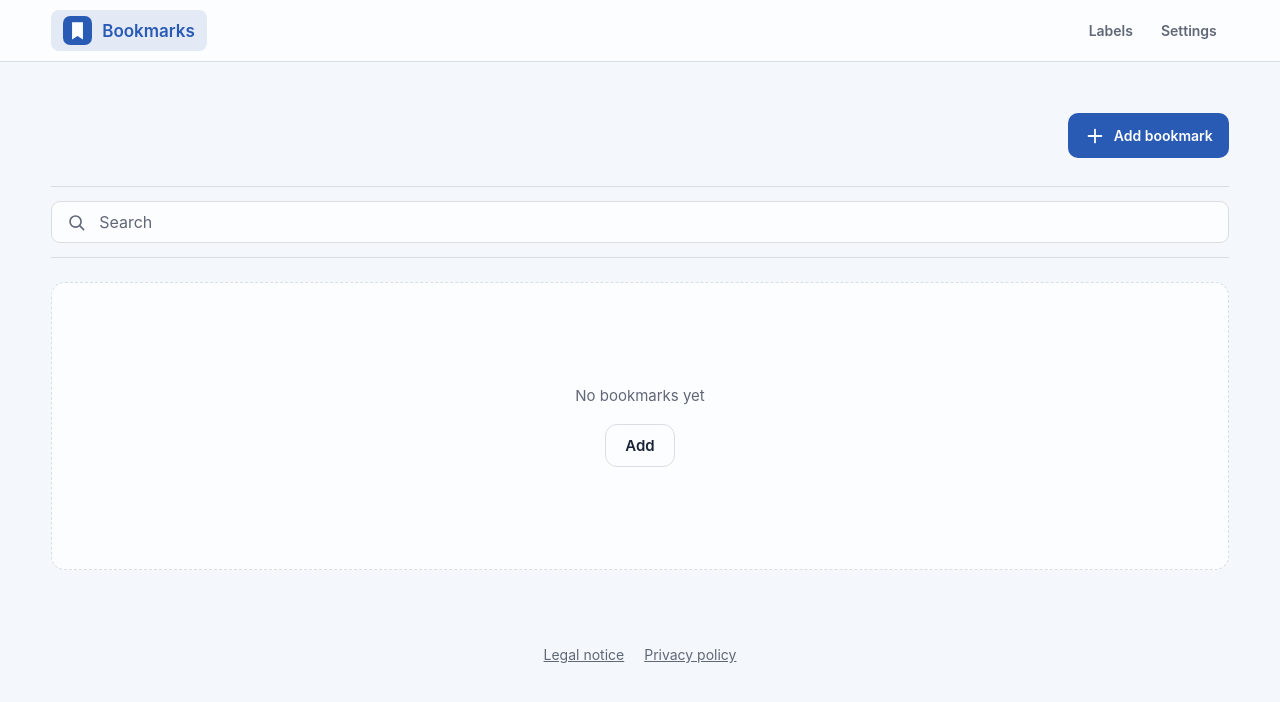
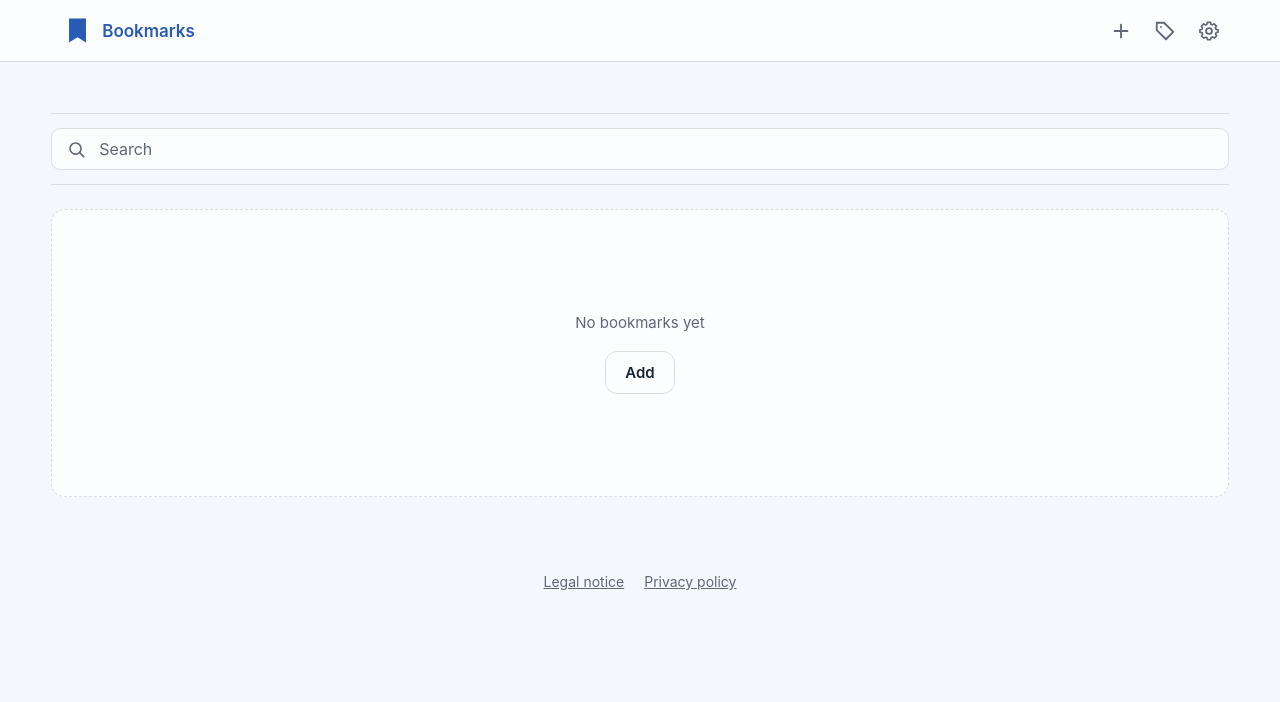
Before and after one commit to funkykay/bookmark-app, a website built with Vite: page index.html in a window 1280 px wide. Built offline with nearby package versions, Linux system fonts and the light colour scheme.

Commit message:
Use compact icon buttons in the desktop navigation

```diff
--- a/index.html
+++ b/index.html
@@ -13,11 +13,21 @@
   <nav id="desktopNav" class="desktop-nav" data-i18n-aria-label="navigation" hidden>
     <div class="desktop-nav-inner">
       <button type="button" data-view="bookmarks">
-        <svg class="app-mark" viewBox="0 0 32 32" aria-hidden="true"><rect width="32" height="32" rx="8" fill="currentColor"/><path d="M10 7h12v19l-6-4-6 4z" fill="var(--on-accent)"/></svg>
+        <svg class="app-mark" viewBox="0 0 24 24" aria-hidden="true"><path d="M5 2h14v20l-7-4.5L5 22z" fill="currentColor"/></svg>
         <span data-i18n="bookmarks"></span>
       </button>
-      <button type="button" data-view="labels" data-i18n="labels"></button>
-      <button type="button" data-view="settings" data-i18n="settings"></button>
+      <button id="desktopAdd" class="icon-button" type="button" data-i18n-aria-label="addBookmark" data-i18n-title="addBookmark" hidden>
+        <svg viewBox="0 0 24 24" aria-hidden="true"><path d="M12 5v14M5 12h14"/></svg>
+      </button>
+      <button class="icon-button" type="button" data-view="labels" data-i18n-aria-label="labels" data-i18n-title="labels">
+        <svg viewBox="0 0 24 24" aria-hidden="true"><path d="M3 3h8l10 10-8 8L3 11z"/><circle cx="7.5" cy="7.5" r="1" fill="currentColor" stroke="none"/></svg>
+      </button>
+      <button class="icon-button" type="button" data-view="settings" data-i18n-aria-label="settings" data-i18n-title="settings">
+        <svg viewBox="0 0 24 24" aria-hidden="true">
+          <path d="m10 2-.5 2.5-1.8.8-2.2-1.4-2.8 2.8 1.4 2.2-.8 1.8L1 11v3l2.5.5.8 1.8-1.4 2.2 2.8 2.8 2.2-1.4 1.8.8L10 23h4l.5-2.5 1.8-.8 2.2 1.4 2.8-2.8-1.4-2.2.8-1.8L23 14v-3l-2.5-.5-.8-1.8 1.4-2.2-2.8-2.8-2.2 1.4-1.8-.8L14 2z" transform="translate(1.2 .75) scale(.9)"/>
+          <circle cx="12" cy="12" r="3.2"/>
+        </svg>
+      </button>
     </div>
   </nav>
   <main id="bookmarksView" class="app" aria-labelledby="bookmarksTitle" hidden>
@@ -35,7 +45,6 @@
         </div>
         <button id="addButton" class="icon-button primary" type="button" data-i18n-aria-label="addBookmark">
           <svg viewBox="0 0 24 24" aria-hidden="true"><path d="M12 5v14M5 12h14"/></svg>
-          <span class="desktop-only" data-i18n="addBookmark"></span>
         </button>
       </div>
     </header>
--- a/src/_desktop.scss
+++ b/src/_desktop.scss
@@ -24,6 +24,7 @@
     button {
       display: inline-flex;
       align-items: center;
+      justify-content: center;
       gap: 10px;
       min-height: 40px;
       padding: 6px 12px;
@@ -35,13 +36,15 @@
       font-weight: 600;
     }
 
-    button:first-child {
+    button[data-view="bookmarks"] {
       margin-inline-end: auto;
       font-size: 17px;
     }
 
     button:hover { background: var(--soft); }
-    button[aria-current] { color: var(--accent); background: var(--accent-tint); }
+    button[aria-current] { color: var(--accent); }
+    .icon-button[aria-current] { background: var(--accent-tint); }
+    .icon-button { width: 40px; height: 40px; padding: 0; }
 
     .app-mark { width: 29px; height: 29px; color: var(--accent); }
   }
@@ -57,20 +60,10 @@
   }
 
   #bookmarksView .actions { margin-inline-start: auto; }
+  #bookmarksView header:has(#desktopLock[hidden]) { margin-bottom: 0; }
 
   .desktop-only { display: inline; }
-  #menuButton, #popup { display: none; }
-
-  #addButton {
-    width: auto;
-    display: flex;
-    align-items: center;
-    gap: 8px;
-    padding-inline: 16px;
-    border-radius: 10px;
-    font-size: 14px;
-    font-weight: 600;
-  }
+  #menuButton, #popup, #addButton { display: none; }
 
   .search-row {
     flex-wrap: wrap;
--- a/src/bookmarks/view.ts
+++ b/src/bookmarks/view.ts
@@ -149,6 +149,7 @@ export function initBookmarks({ store, pin }: Options): View {
   editor.addEventListener('click', (event) => { if (event.target === editor) editor.close(); });
   deleteButton.addEventListener('click', deleteBookmark);
   addButton.addEventListener('click', () => openEditor());
+  element('desktopAdd', 'button').addEventListener('click', () => openEditor());
   emptyAdd.addEventListener('click', () => openEditor());
   search.addEventListener('input', renderList);
   labelFilter.addEventListener('change', renderList);
--- a/src/i18n/index.ts
+++ b/src/i18n/index.ts
@@ -37,7 +37,7 @@ export function applyLanguage(next: Language): void {
   const catalog: Messages & Partial<typeof legalDe> = __LEGAL_PAGES__
     ? { ...messages(), ...legalMessages() }
     : messages();
-  for (const attribute of ['textContent', 'placeholder', 'aria-label', 'aria-valuetext']) {
+  for (const attribute of ['textContent', 'placeholder', 'aria-label', 'aria-valuetext', 'title']) {
     const binding = attribute === 'textContent' ? 'data-i18n' : `data-i18n-${attribute}`;
     for (const node of document.querySelectorAll(`[${binding}]`)) {
       const key = node.getAttribute(binding) as keyof typeof catalog;
--- a/src/views.ts
+++ b/src/views.ts
@@ -11,6 +11,7 @@ export interface View {
 export function createNavigation(views: Record<ViewName, View>) {
   let current: ViewName | undefined;
   const desktopNav = element('desktopNav', 'nav');
+  const desktopAdd = element('desktopAdd', 'button');
   const destinations = desktopNav.querySelectorAll<HTMLButtonElement>('button[data-view]');
 
   for (const button of document.querySelectorAll<HTMLButtonElement>('button[data-view]')) {
@@ -27,6 +28,7 @@ export function createNavigation(views: Record<ViewName, View>) {
     }
     current = next;
     desktopNav.hidden = next === 'pin';
+    desktopAdd.hidden = next !== 'bookmarks';
     for (const button of destinations) {
       if (button.dataset.view === next) button.setAttribute('aria-current', 'page');
       else button.removeAttribute('aria-current');
```
